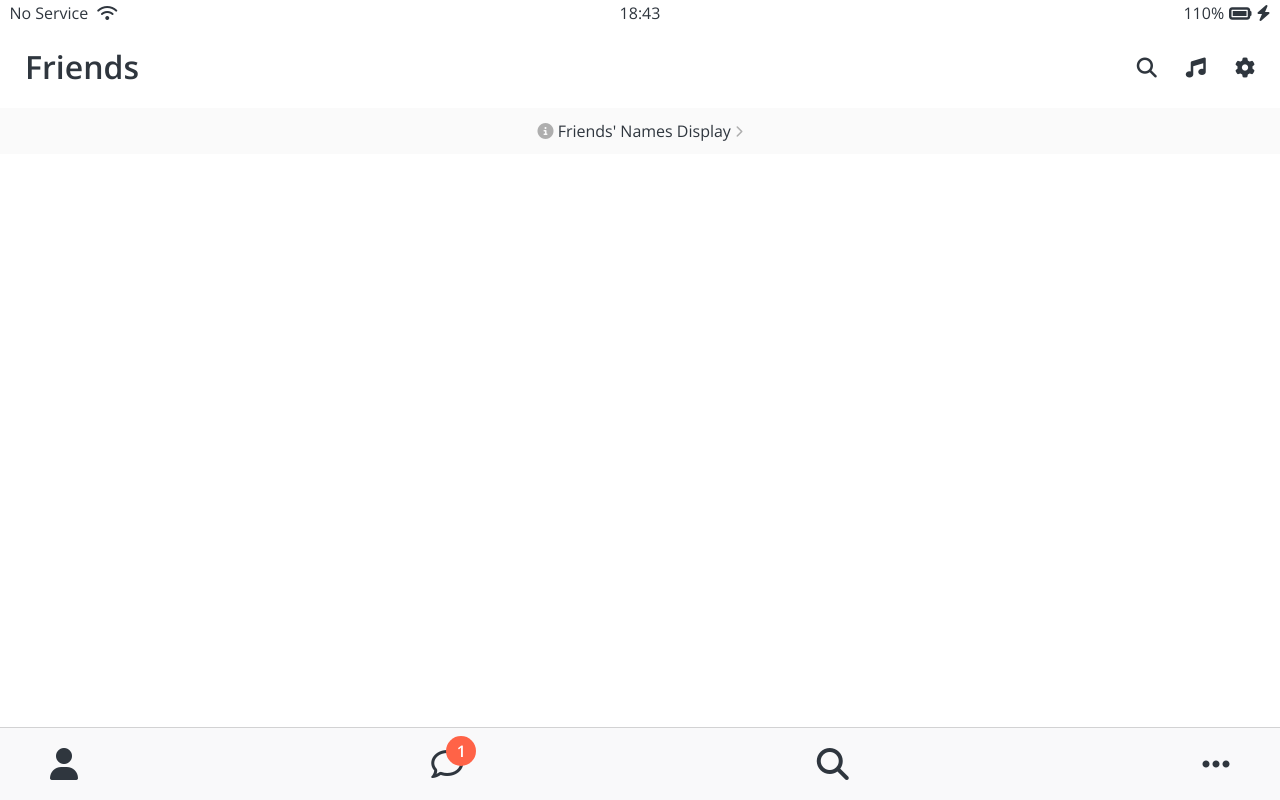
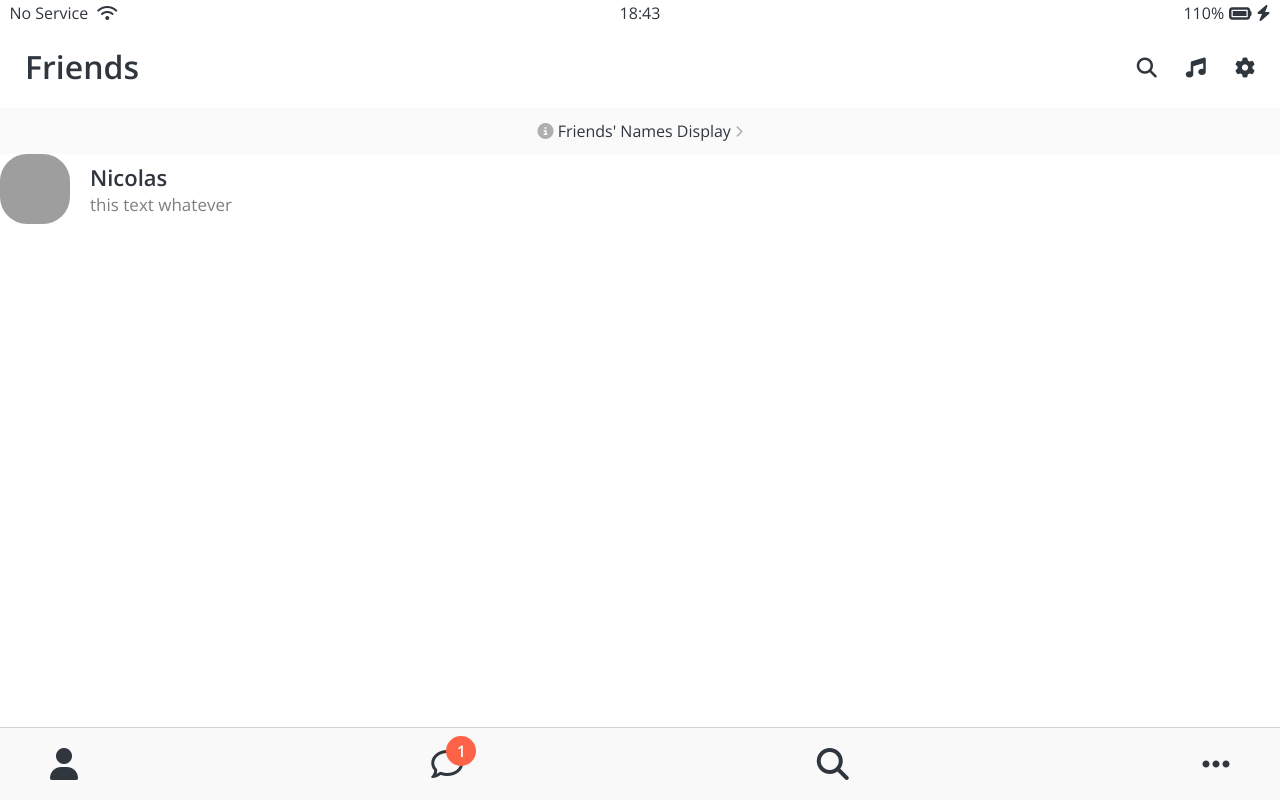
Before and after one commit to jooho7133/kokoa-clone-2020, a plain HTML site: page friends.html in a window 1280 px wide. Drawn offline with nearby package versions, Linux system fonts and the light colour scheme; grey boxes are pictures that could not be loaded.

Commit message:
16.User Component part One

```diff
--- /dev/null
+++ b/css/components/user-component.css
@@ -0,0 +1,23 @@
+.user-component,
+.user-component__column:first-child {
+  display: flex;
+  align-items: center;
+}
+
+.user-component__avatar {
+  width: 70px;
+  height: 70px;
+  border-radius: 27px;
+  margin-right: 20px;
+}
+
+.user-component__title {
+  font-weight: 600;
+  font-size: 22px;
+}
+
+.user-component__subtitle {
+  margin-top: 8px;
+  font-size: 17px;
+  color: rgba(0, 0, 0, 0.5);
+}
--- a/css/styles.css
+++ b/css/styles.css
@@ -7,6 +7,7 @@
 @import "components/status-bar.css";
 @import "components/nav-bar.css";
 @import "components/screen-header.css";
+@import "components/user-component.css";
 
 /* Screens */
 @import "screens/login.css";
--- a/friends.html
+++ b/friends.html
@@ -36,6 +36,20 @@
       <i class="fas fa-chevron-right fa-xs"></i>
     </a>
 
+    <div class="user-component">
+      <div class="user-component__column">
+        <img
+          src="https://avatars.githubusercontent.com/u/3612017"
+          class="user-component__avatar"
+        />
+        <div class="user-component__text">
+          <h4 class="user-component__title">Nicolas</h4>
+          <h6 class="user-component__subtitle">this text whatever</h6>
+        </div>
+      </div>
+      <div class="user-component__column"></div>
+    </div>
+
     <nav class="nav">
       <ul class="nav__list">
         <li class="nav__btn">
```
